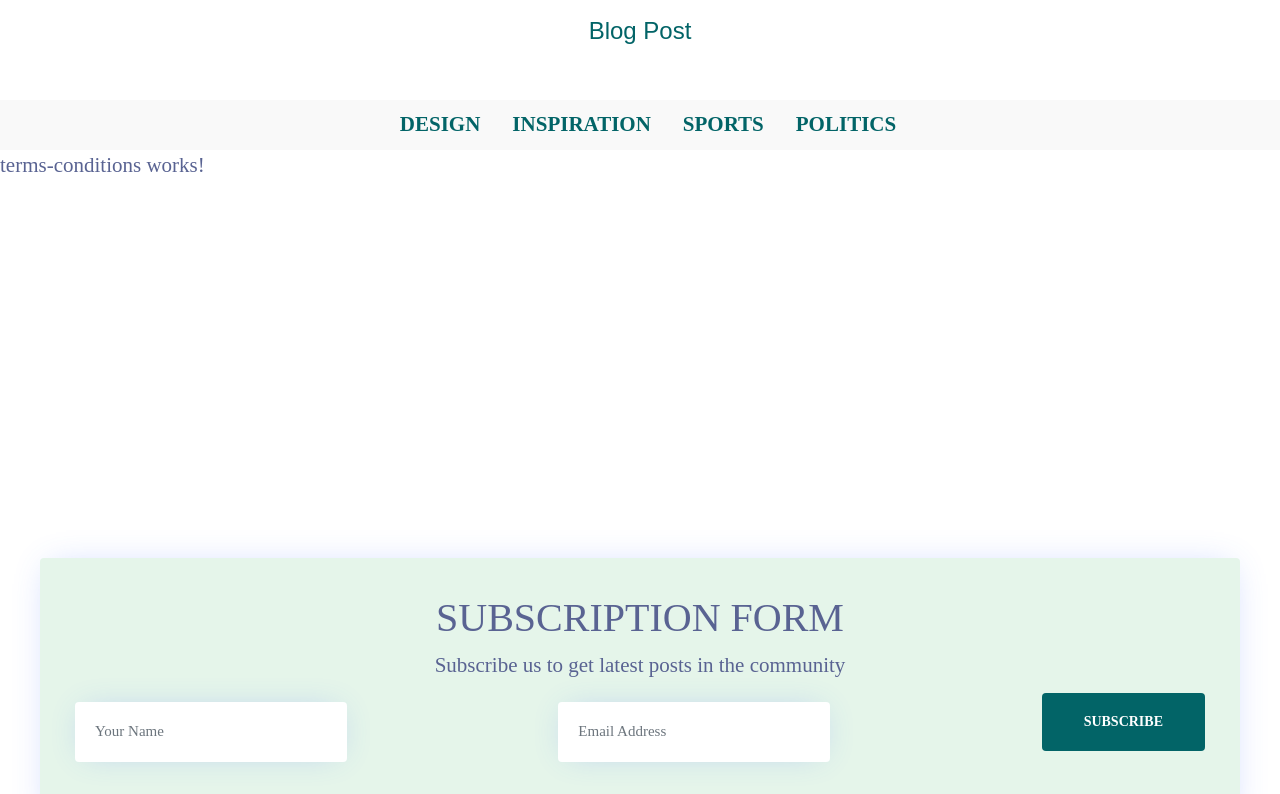
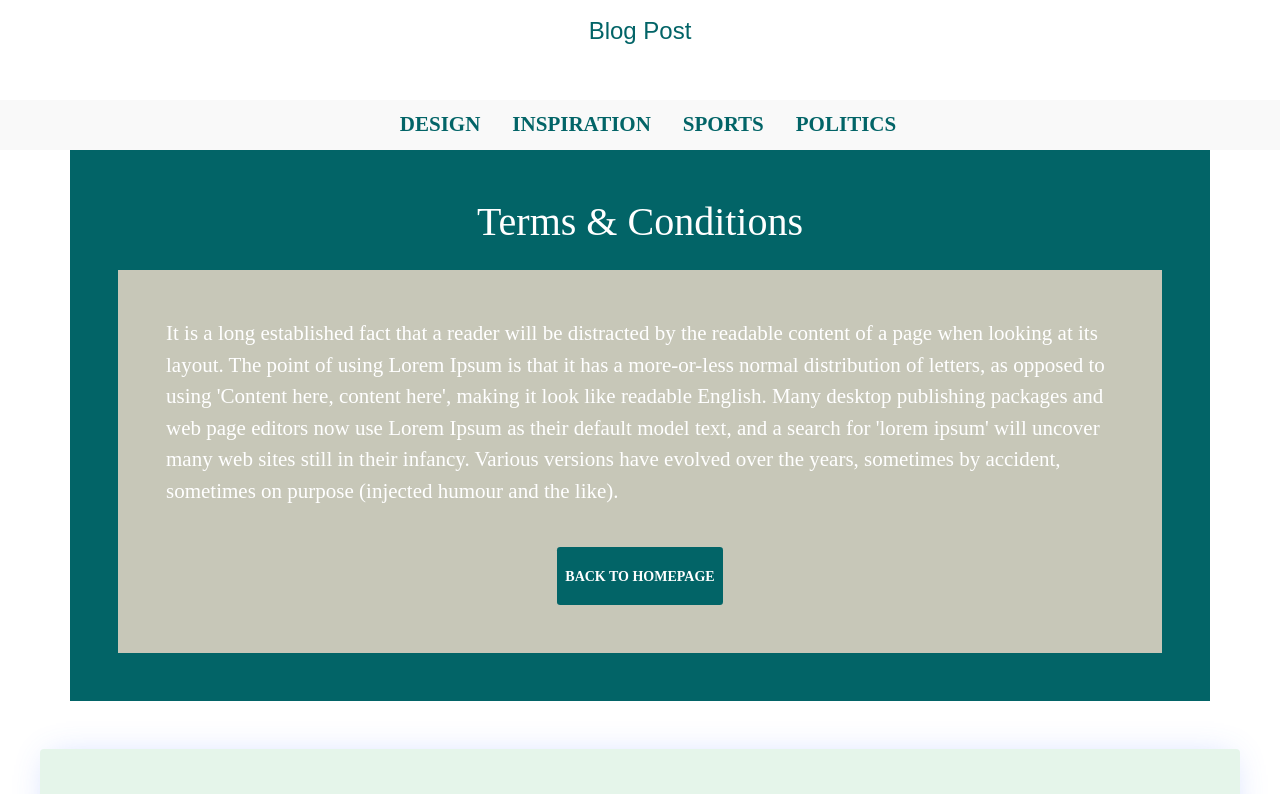
Before and after one commit to HimashaNethmini/Angular_BlogPost_App, an Angular app: page /terms-conditions in a window 1280 px wide. Shown: the top 794 px of the page. Built offline with nearby package versions, Linux system fonts and the light colour scheme; a web font is replaced by a local one.

Commit message:
add styles terms & condition page

```diff
--- a/src/app/pages/terms-conditions/terms-conditions.component.html
+++ b/src/app/pages/terms-conditions/terms-conditions.component.html
@@ -1 +1,19 @@
-<p>terms-conditions works!</p>
+<section class="mt-5">
+    <div class="container mt-5 mb-5 p-5 bg-theme">
+        <h1 class="text-white text-center">Terms & Conditions</h1>
+        <div class="sub p-5 mt-4 text-white">
+            <p>It is a long established fact that a reader will be distracted by the readable content of a page when looking at its layout.
+                The point of using Lorem Ipsum is that it has a more-or-less normal distribution of letters, as opposed to using 'Content here,
+                content here', making it look like readable English. Many desktop publishing packages and web page editors now use Lorem Ipsum as their
+                default model text, and a search for 'lorem ipsum' will uncover many web sites still in their infancy.
+                Various versions have evolved over the years, sometimes by accident, sometimes on purpose (injected humour and the like).</p>
+
+            <div class="text-center">
+                <button class="btn btn-info btn-sm mt-4 btn-sub">BACK TO HOMEPAGE</button>
+            </div>
+
+        </div>
+
+    </div>
+
+</section>
```
